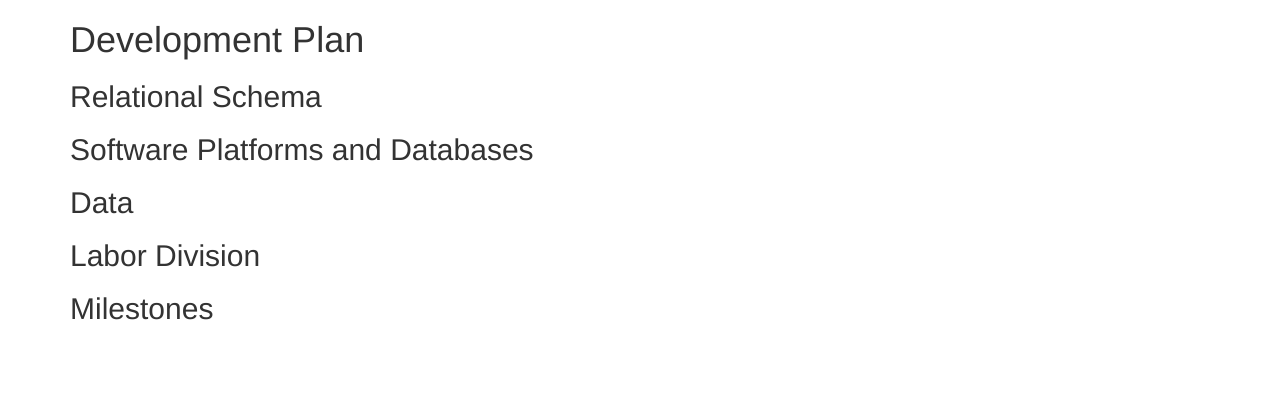
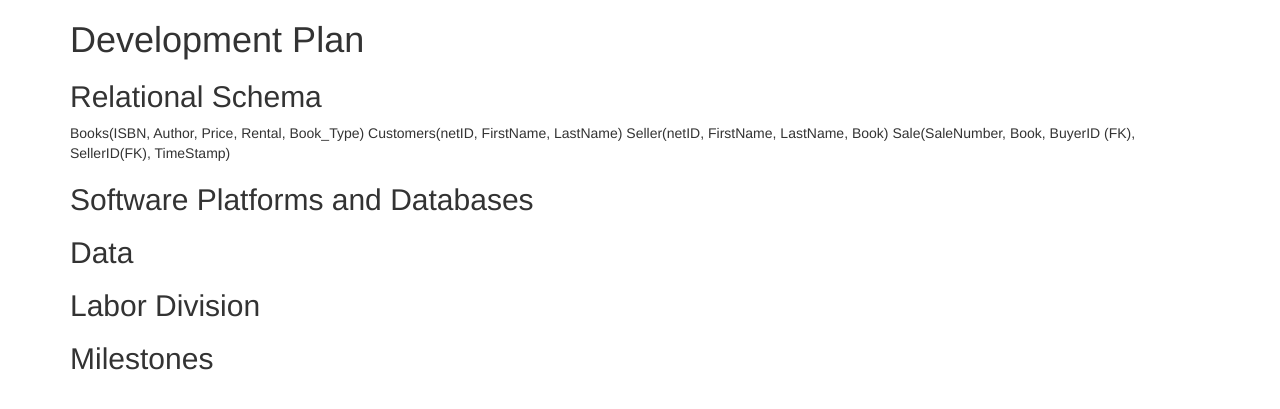
Before and after one commit to cshinaver/BookFinder, a Flask app: template bookfinder/templates/development_plan.html in a window 1280 px wide. Shown: the top 409 px of the page. Run offline with Flask 2, Linux system fonts and the light colour scheme; the template is opened without the code that fills it, so the values that code supplies are empty; some libraries are stand-ins or nearby versions.

Commit message:
Added initial relatinoal schema to html page

```diff
--- a/bookfinder/templates/development_plan.html
+++ b/bookfinder/templates/development_plan.html
@@ -10,6 +10,10 @@
         <h1>Development Plan</h1>
         <h2>Relational Schema</h2>
         <p>
+            Books(ISBN, Author, Price, Rental, Book_Type)
+            Customers(netID, FirstName, LastName)
+            Seller(netID, FirstName, LastName, Book)
+            Sale(SaleNumber, Book, BuyerID (FK), SellerID(FK), TimeStamp)
         </p>
         <h2>Software Platforms and Databases</h2>
         <p>
```
